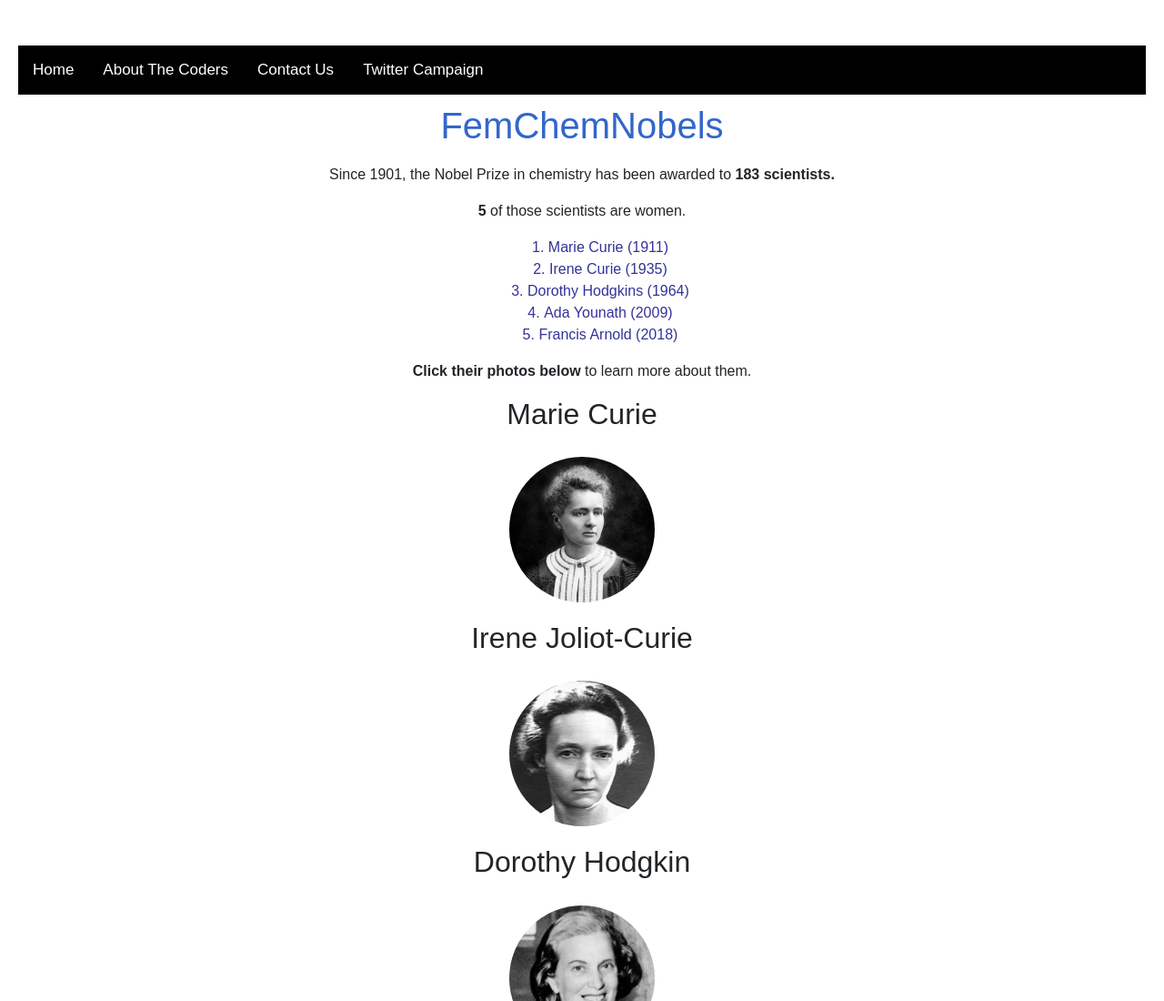
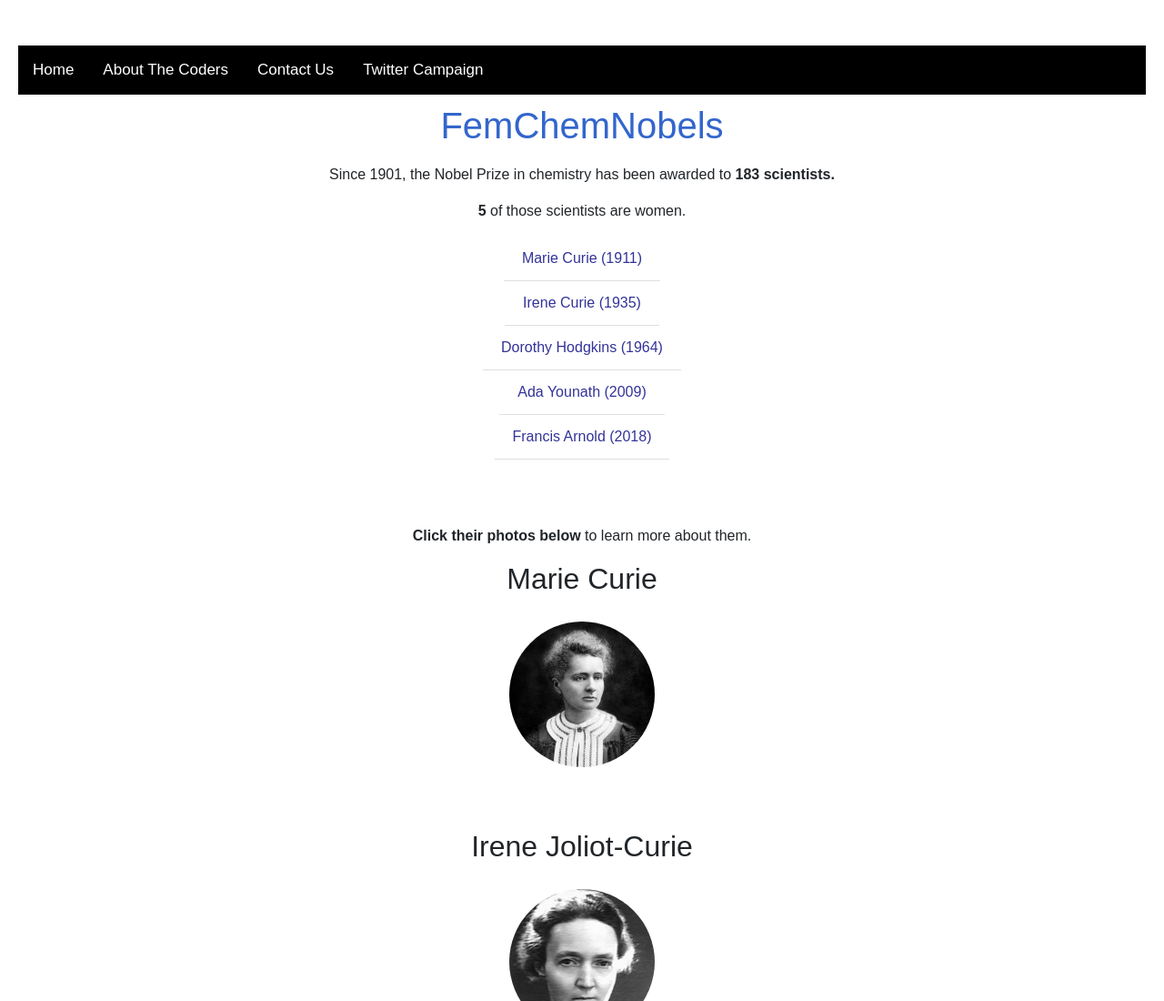
Before and after one commit to hayleyrussell97/fem-chem-nobels, a plain HTML site: page index.html in a window 1280 px wide. Shown: the top 1100 px of the page at 91% size. Drawn offline with nearby package versions, Linux system fonts and the light colour scheme.

Commit message:
Added bootstrap list

```diff
--- a/css/styles.css
+++ b/css/styles.css
@@ -28,7 +28,6 @@ img{
   margin: 0 auto;
   border-radius: 130px;
 }
-
 
 ol{
   align-items: center;
--- a/index.html
+++ b/index.html
@@ -18,27 +18,35 @@
     <p> Since 1901, the Nobel Prize in chemistry has been awarded to <strong>183 scientists.</strong></p>
     <p><strong>5</strong> of those scientists are women.</p>
 
-    <div align="center">
-      <ol>
-        <li>Marie Curie (1911)</li>
-        <li>Irene Curie (1935)</li>
-        <li>Dorothy Hodgkins (1964)</li>
-        <li>Ada Younath (2009)</li>
-        <li>Francis Arnold (2018)</li>
-      </ol>
-    </div>
-
+    <ol class="list-group list-group-flush">
+      <li class="list-group-item">Marie Curie (1911)</li>
+      <li class="list-group-item">Irene Curie (1935)</li>
+      <li class="list-group-item">Dorothy Hodgkins (1964)</li>
+      <li class="list-group-item">Ada Younath (2009)</li>
+      <li class="list-group-item">Francis Arnold (2018)</li>
+    </ol>
+    <br/>
+    <br/>
+    <br/>
     <p><strong>Click their photos below</strong> to learn more about them.</p>
     </div>
 
     <h2>Marie Curie</h2>
     <a href="mariecurie.html"><img src="./MarieCurie.jpg" alt="Marie Curie" width="200px"></a>
+    <br/>
+    <br/>
     <h2>Irene Joliot-Curie</h2>
     <a href="irenejoliotcurie.html"><img src="./IreneJoliotCurie.jpg" alt="Irene Joliot-" width="200px"></a>
+    <br/>
+    <br/>
     <h2>Dorothy Hodgkin</h2>
     <a href="dorothyhodgkin.html"><img src="./dorothyhodgkin.jpg" alt="Dorothy Hodgkin" width="200px"></a>
+    <br/>
+    <br/>
     <h2>Ada Yonath</h2>
     <a href="AdaYonath.html"><img src="./AdaYonath.jpg" alt="Ada Yonath" width="200px"></a>
+    <br/>
+    <br/>
     <h2>Francis Arnold</h2>
     <a href="FrancisArnold.html"><img src="./FrancisArnold.jpg" alt="Francis Arnold" width="200px"></a>
 
```
Also changed, not shown: about.html (line endings or trailing spaces).
